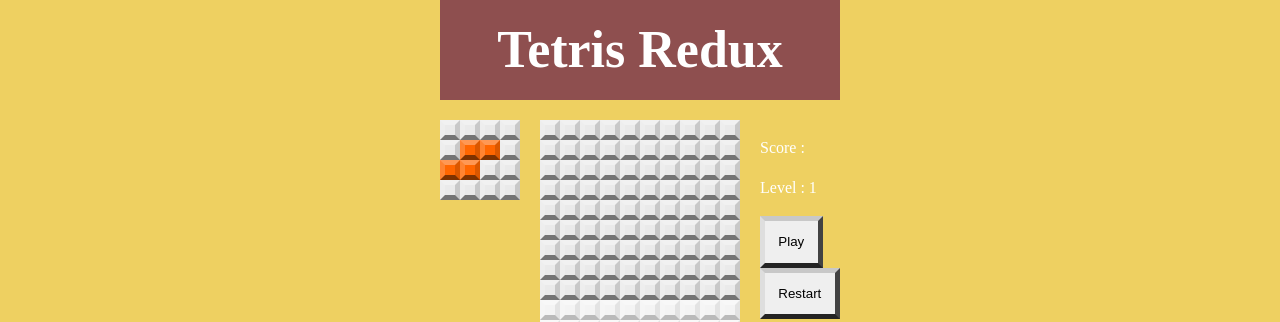
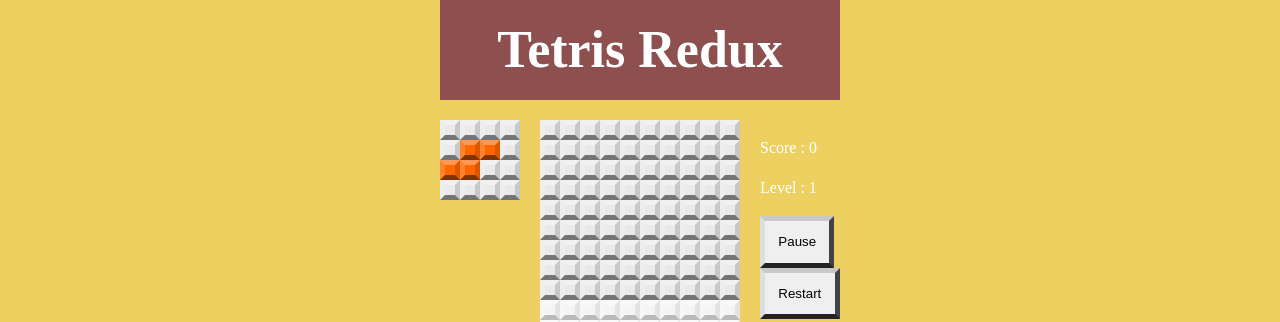
Before and after one commit to AvinashxDubey/Tetris, a React (Vite) app: page / in a window 1280 px wide. Shown: the top 322 px of the page. Built offline with nearby package versions, Linux system fonts and the light colour scheme.

Commit message:
added connection for score board

```diff
--- a/src/components/Controls/Controls.jsx
+++ b/src/components/Controls/Controls.jsx
@@ -5,6 +5,7 @@ import { moveDown, moveLeft, moveRight, rotate } from '../../actions'
 const Controls = () => {
   const dispatch = useDispatch()
   const isRunning = useSelector((state) => state.game.isRunning)
+
   return (
     <div className="controls">
         <button className="control-btn" onClick={(e) => dispatch(moveLeft())}>left</button>
--- a/src/components/ScoreBoard/ScoreBoard.jsx
+++ b/src/components/ScoreBoard/ScoreBoard.jsx
@@ -1,12 +1,24 @@
+import { useDispatch, useSelector } from 'react-redux'
+import { pause, restart, resume } from '../../actions'
 import './ScoreBoard.css'
 
-const ScoreBoard = (props) => {
+const ScoreBoard = () => {
+    const dispatch = useDispatch()
+    const game = useSelector((state) => state.game)
+    const { score, isRunning, gameOver } = game
+
     return (
         <div className="score-board">
-            <p>Score : {props.score}</p>
+            <p>Score : {score}</p>
             <p>Level : 1</p>
-            <button className="scoreboard-btn" onClick={(e) => { }} >Play</button>
-            <button className="scoreboard-btn" onClick={(e) => { }} >Restart</button>
+            <button className="scoreboard-btn" onClick={(e) => {
+                if (gameOver) { return }
+                if (isRunning) { dispatch(pause()) }
+                else { dispatch(resume()) }
+            }} >{isRunning ? 'Pause' : 'Play'}</button>
+            <button className="scoreboard-btn" onClick={(e) => {
+                dispatch(restart())
+            }} >Restart</button>
         </div>
     )
 }
```
Also changed, not shown: src/components/MessagePopup/MessagePopup.jsx (+1 -6 lines).
